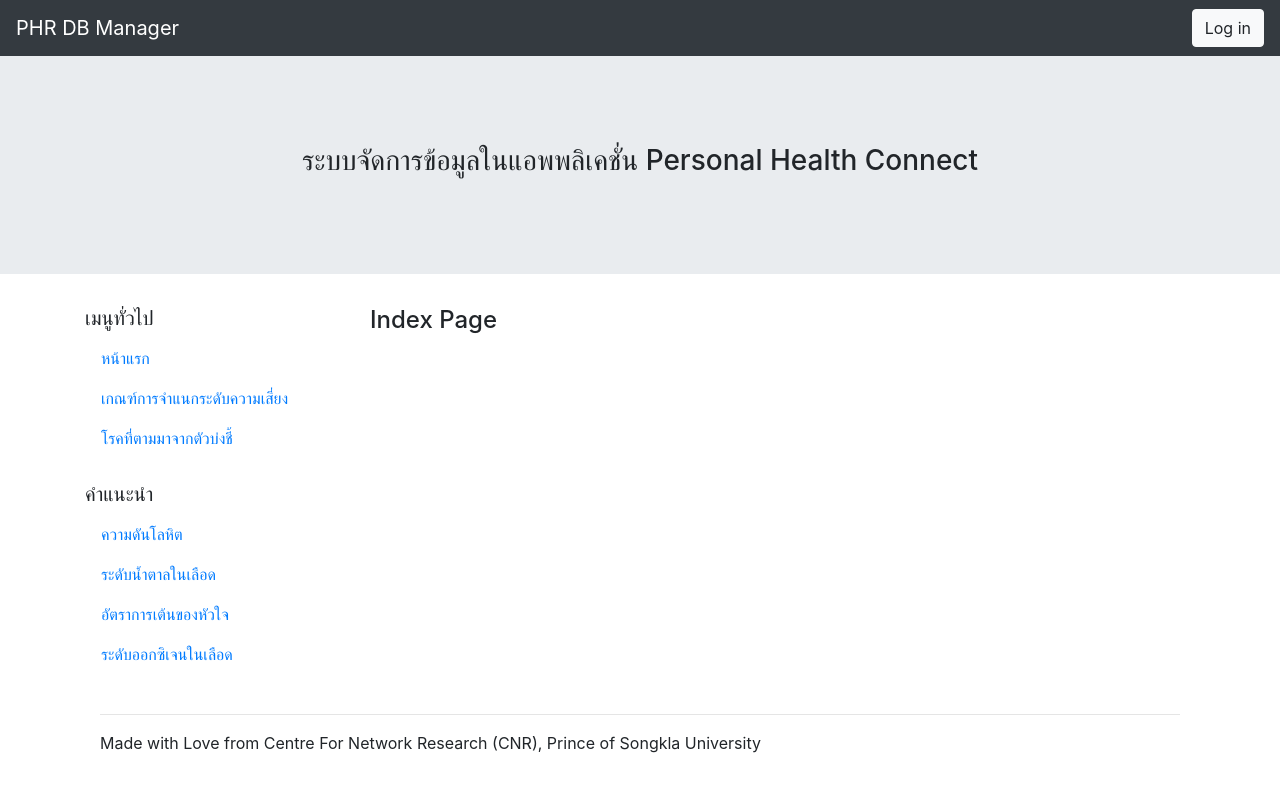
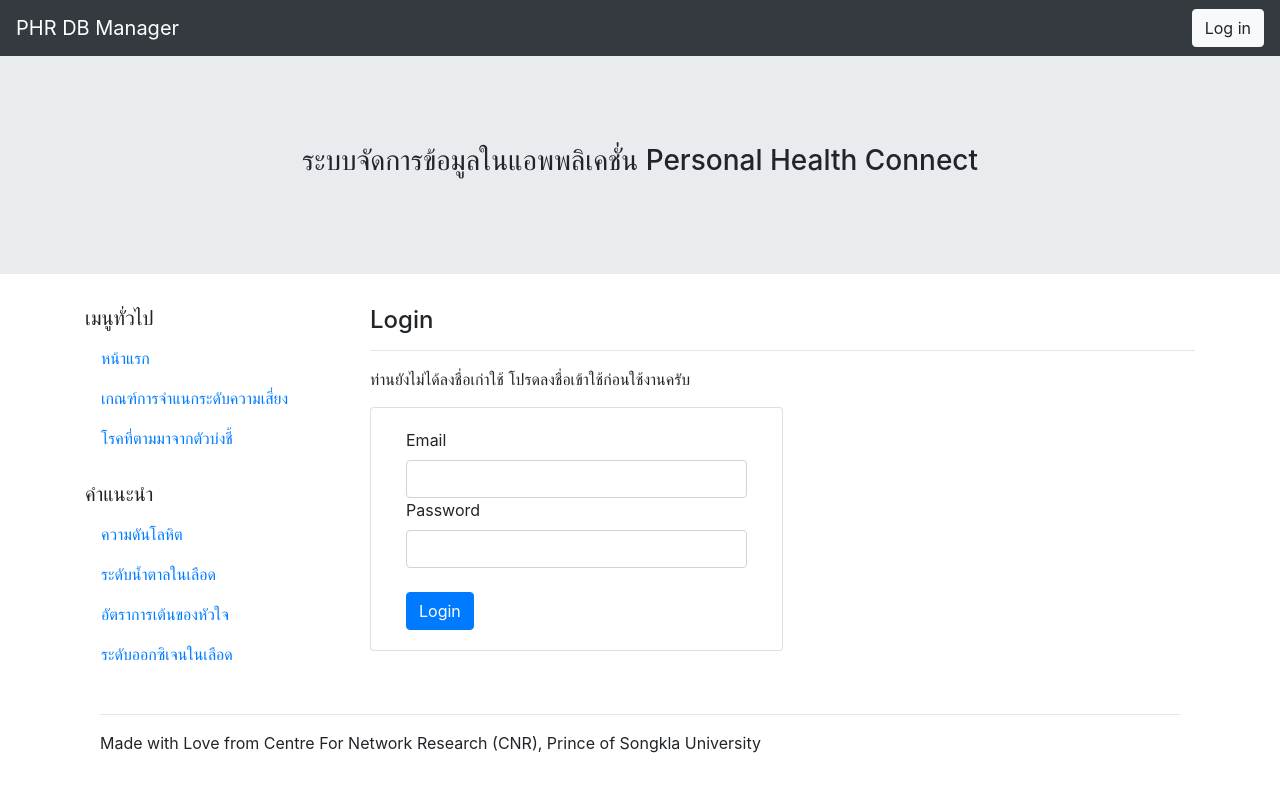
Before and after one commit to theethawat/phr-control-app, a React (Create React App) app: page / in a window 1280 px wide. Shown: the top 792 px of the page. Built offline with nearby package versions, Linux system fonts and the light colour scheme; no server answers.

Commit message:
User Authentication

```diff
--- a/src/App.tsx
+++ b/src/App.tsx
@@ -1,14 +1,15 @@
-import React, { Component } from 'react';
-import Header from "./Component/Header"
-import Footer from './Component/Footer';
+import React, { Component } from "react"
+import Footer from "./Component/Footer"
 import MainUI from "./Component/UIHandling"
-import "bootstrap/dist/css/bootstrap.min.css";
+import "bootstrap/dist/css/bootstrap.min.css"
 import "./index.css"
-import './PhrApp.css';
-import { UICategory } from './Utility/UICategory';
-import { Disease } from './Utility/Disease';
-import { VitalSignDataType } from './Utility/VitalSignDataType';
-import IUserInterfaceChoice from './Component/IUserInterfaceChoice';
+import "./PhrApp.css"
+import { UICategory } from "./Utility/UICategory"
+import { Disease } from "./Utility/Disease"
+import { VitalSignDataType } from "./Utility/VitalSignDataType"
+import IUserInterfaceChoice from "./Component/IUserInterfaceChoice"
+import Firebase from "./Firebase"
+let auth = Firebase.auth()
 
 class App extends Component<any, IUserInterfaceChoice> {
   constructor(props: any) {
@@ -16,13 +17,35 @@
     this.state = {
       category: UICategory.Default,
       selectDataType: VitalSignDataType.Unknown,
-      selectDisease: Disease.Unknown
+      selectDisease: Disease.Unknown,
+      login: false,
+      loginUserName: ""
     }
     this.setHandleUI = this.setHandleUI.bind(this)
+    this.loginAndhandleUI = this.loginAndhandleUI.bind(this)
+    this.logoutClick = this.logoutClick.bind(this)
   }
 
+  componentDidMount() {
+    auth.onAuthStateChanged(user => {
+      if (user) {
+        console.log("Auth State Change has Call")
+        console.log(user.email)
+        this.setState({
+          login: true,
+          loginUserName: user.email!!
+        })
+      } else {
+        console.log("Auth State Change has call but not user Found")
+      }
+    })
+  }
 
-  setHandleUI(category: UICategory, disease?: Disease, dataType?: VitalSignDataType): any {
+  setHandleUI(
+    category: UICategory,
+    disease?: Disease,
+    dataType?: VitalSignDataType
+  ): any {
     console.log("Set Handle UI")
     console.log(dataType)
     this.setState({
@@ -32,38 +55,200 @@
     })
   }
 
+  loginAndhandleUI(userName: string) {
+    console.log("Login and Handling UI")
+    this.setState({
+      category: UICategory.Default,
+      login: true,
+      loginUserName: userName
+    })
+  }
+
+  logoutClick() {
+    auth
+      .signOut()
+      .then(() => {
+        window.alert("Logout Successfully")
+        this.setState({
+          category: UICategory.Default,
+          login: false
+        })
+      })
+      .catch(err => {
+        window.alert("Error " + err)
+      })
+  }
+
   render() {
-    let uiComponent = <MainUI category={this.state.category} selectDataType={this.state.selectDataType} selectDisease={this.state.selectDisease} />
+    let loginHeadingStatus
+    if (this.state.login == false) {
+      loginHeadingStatus = <button className="btn btn-light">Log in</button>
+    } else {
+      loginHeadingStatus = (
+        <div>
+          <span className="text-light">
+            {this.state.loginUserName}{" "}
+            <button onClick={this.logoutClick} className="btn btn-light">
+              Logout
+            </button>
+          </span>
+        </div>
+      )
+    }
+    let uiComponent
+    if (this.state.login == true) {
+      uiComponent = (
+        <MainUI
+          category={this.state.category}
+          selectDataType={this.state.selectDataType}
+          selectDisease={this.state.selectDisease}
+          setUI={this.loginAndhandleUI}
+        />
+      )
+    } else {
+      uiComponent = (
+        <MainUI
+          category={UICategory.NotLogin}
+          selectDataType={this.state.selectDataType}
+          selectDisease={this.state.selectDisease}
+          setUI={this.loginAndhandleUI}
+        />
+      )
+    }
+
     console.log("App.tsx Rander")
     console.log(this.state.selectDataType)
     return (
       <div>
-        <Header />
+        <div>
+          <nav
+            className="navbar navbar-expand-lg navbar-dark bg-dark sticky-top"
+            role="navigation"
+            aria-label="main navigation"
+          >
+            <div className="navbar-brand">PHR DB Manager</div>
+
+            <div
+              className="collapse navbar-collapse"
+              id="navbarSupportedContent"
+            >
+              <ul className="navbar-nav mr-auto"> </ul>
+              <div className="nav-item">{loginHeadingStatus}</div>
+            </div>
+          </nav>
+
+          <div className="acenter jumbotron jumbotron-fluid">
+            <br />
+            <h3>ระบบจัดการข้อมูลในแอพพลิเคชั่น Personal Health Connect</h3>
+            <br />
+          </div>
+        </div>{" "}
         <div className="container">
           <div className="row">
             <div className="col-sm-3">
               <h5>เมนูทั่วไป</h5>
               <ul className="nav flex-column">
-                <li className="nav-item"><a href="#" className="nav-link" onClick={() => this.setHandleUI(UICategory.Default)}>หน้าแรก</a></li>
-                <li className="nav-item"> <a href="#" className="nav-link" onClick={() => this.setHandleUI(UICategory.RiskLevel)}>เกณฑ์การจำแนกระดับความเสี่ยง</a></li>
-                <li className="nav-item"> <a href="#" className="nav-link" onClick={() => this.setHandleUI(UICategory.DiseaseSource)}>โรคที่ตามมาจากตัวบ่งชี้</a></li>
+                <li className="nav-item">
+                  <a
+                    href="#"
+                    className="nav-link"
+                    onClick={() => this.setHandleUI(UICategory.Default)}
+                  >
+                    หน้าแรก
+                  </a>
+                </li>
+                <li className="nav-item">
+                  {" "}
+                  <a
+                    href="#"
+                    className="nav-link"
+                    onClick={() => this.setHandleUI(UICategory.RiskLevel)}
+                  >
+                    เกณฑ์การจำแนกระดับความเสี่ยง
+                  </a>
+                </li>
+                <li className="nav-item">
+                  {" "}
+                  <a
+                    href="#"
+                    className="nav-link"
+                    onClick={() => this.setHandleUI(UICategory.DiseaseSource)}
+                  >
+                    โรคที่ตามมาจากตัวบ่งชี้
+                  </a>
+                </li>
               </ul>
               <br />
               <h5>คำแนะนำ</h5>
               <ul className="nav flex-column">
-                <li className="nav-item"> <a href="#" className="nav-link" onClick={() => this.setHandleUI(UICategory.AdviceVitalSign, undefined, VitalSignDataType.BloodPressure)} >ความดันโลหิต</a></li>
-                <li className="nav-item"> <a href="#" className="nav-link" onClick={() => this.setHandleUI(UICategory.AdviceVitalSign, undefined, VitalSignDataType.Glucose)}>ระดับน้ำตาลในเลือด</a></li>
-                <li className="nav-item"> <a href="#" className="nav-link" onClick={() => this.setHandleUI(UICategory.AdviceVitalSign, undefined, VitalSignDataType.HeartRate)}>อัตราการเต้นของหัวใจ</a></li>
-                <li className="nav-item"> <a href="#" className="nav-link" onClick={() => this.setHandleUI(UICategory.AdviceVitalSign, undefined, VitalSignDataType.Spo2)}>ระดับออกซิเจนในเลือด</a></li>
+                <li className="nav-item">
+                  {" "}
+                  <a
+                    href="#"
+                    className="nav-link"
+                    onClick={() =>
+                      this.setHandleUI(
+                        UICategory.AdviceVitalSign,
+                        undefined,
+                        VitalSignDataType.BloodPressure
+                      )
+                    }
+                  >
+                    ความดันโลหิต
+                  </a>
+                </li>
+                <li className="nav-item">
+                  {" "}
+                  <a
+                    href="#"
+                    className="nav-link"
+                    onClick={() =>
+                      this.setHandleUI(
+                        UICategory.AdviceVitalSign,
+                        undefined,
+                        VitalSignDataType.Glucose
+                      )
+                    }
+                  >
+                    ระดับน้ำตาลในเลือด
+                  </a>
+                </li>
+                <li className="nav-item">
+                  {" "}
+                  <a
+                    href="#"
+                    className="nav-link"
+                    onClick={() =>
+                      this.setHandleUI(
+                        UICategory.AdviceVitalSign,
+                        undefined,
+                        VitalSignDataType.HeartRate
+                      )
+                    }
+                  >
+                    อัตราการเต้นของหัวใจ
+                  </a>
+                </li>
+                <li className="nav-item">
+                  {" "}
+                  <a
+                    href="#"
+                    className="nav-link"
+                    onClick={() =>
+                      this.setHandleUI(
+                        UICategory.AdviceVitalSign,
+                        undefined,
+                        VitalSignDataType.Spo2
+                      )
+                    }
+                  >
+                    ระดับออกซิเจนในเลือด
+                  </a>
+                </li>
               </ul>
-
             </div>
 
-
-            <div className="col-sm-9" >
-              {uiComponent}
-            </div>
-
+            <div className="col-sm-9">{uiComponent}</div>
           </div>
           <Footer />
         </div>
@@ -72,4 +257,4 @@
   }
 }
 
-export default App;
+export default App
--- a/src/Component/Header.tsx
+++ /dev/null
@@ -1,34 +0,0 @@
-import React, { Component } from "react"
-class Header extends Component<any, any> {
-    render() {
-        return (
-            <div>
-                <nav className="navbar navbar-expand-lg navbar-dark bg-dark sticky-top" role="navigation" aria-label="main navigation">
-                    <div className="navbar-brand">
-                        PHR DB Manager
-                    </div>
-
-                    <div className="collapse navbar-collapse" id="navbarSupportedContent">
-
-                        <ul className="navbar-nav mr-auto"> </ul>
-                        <div className="nav-item">
-
-                            <button className="btn btn-light">
-                                Log in
-                                    </button>
-                        </div>
-                    </div>
-                </nav>
-
-                <div className="acenter jumbotron jumbotron-fluid">
-                    <br />
-                    <h3>
-                        ระบบจัดการข้อมูลในแอพพลิเคชั่น Personal Health Connect
-                    </h3>
-                    <br />
-                </div>
-            </div>
-        )
-    }
-}
-export default Header
--- a/src/Component/IUserInterfaceChoice.ts
+++ b/src/Component/IUserInterfaceChoice.ts
@@ -5,4 +5,6 @@
   category: UICategory
   selectDisease?: Disease
   selectDataType?: VitalSignDataType
+  login: boolean
+  loginUserName: string
 }
--- a/src/Component/UIHandling.tsx
+++ b/src/Component/UIHandling.tsx
@@ -5,10 +5,10 @@
 import AdviceVitalSignUI from "../UserInterface/AdviceVitalSignUI"
 import DiseaseSource from "../UserInterface/DiseaseSourceUI"
 import RiskLevelUI from "../UserInterface/RiskLevelUI"
-import VitalSignStatUI from "../UserInterface/VitalSignStatUI"
 import DefaultUI from "../UserInterface/DefaultUI"
 import { VitalSignDataType } from "../Utility/VitalSignDataType"
 import { isNullOrUndefined } from "util"
+import NoLoginUI from "../UserInterface/NoLoginUI"
 
 class UIHandling extends Component<any, IUserInterfaceChoice> {
   constructor(props: any) {
@@ -16,11 +16,24 @@
     this.state = {
       category: this.props.category,
       selectDataType: this.props.selectDataType,
-      selectDisease: this.props.selectDisease
+      selectDisease: this.props.selectDisease,
+      login: this.props.login,
+      loginUserName: this.props.loginUserName
     }
     console.log("UI Handling Working")
     console.log(this.state.selectDataType)
     this.renderUI = this.renderUI.bind(this)
+    this.onLogin = this.onLogin.bind(this)
+  }
+
+  onLogin(userName: string) {
+    console.log("On Login has call")
+    this.setState({
+      category: UICategory.Default,
+      login: true,
+      loginUserName: userName
+    })
+    this.props.setUI(userName)
   }
 
   renderUI(requestUI?: UICategory, dataType?: VitalSignDataType) {
@@ -43,6 +56,9 @@
       case UICategory.Default:
         shouldShow = <DefaultUI />
         break
+      case UICategory.NotLogin:
+        shouldShow = <NoLoginUI login={this.onLogin} />
+        break
       default:
         shouldShow = <DefaultUI />
         break
--- a/src/UserInterface/AdviceVitalSignUI.tsx
+++ b/src/UserInterface/AdviceVitalSignUI.tsx
@@ -19,6 +19,7 @@
       adviceSafe: ""
     }
     this.renderNewAdvice = this.renderNewAdvice.bind(this)
+    this.prepareSubmitingNewAdvice = this.prepareSubmitingNewAdvice.bind(this)
   }
 
   componentWillReceiveProps(nextProps: any) {
@@ -76,6 +77,26 @@
     })
   }
 
+  prepareSubmitingNewAdvice() {
+    let dataType = this.state.dataTypeName
+    let adviceDanger = this.state.adviceDanger
+    let adviceRisk = this.state.adviceRisk
+    let adviceSafe = this.state.adviceSafe
+    db.collection("vitalsign_advice")
+      .doc(dataType)
+      .update({
+        advice_danger: adviceDanger,
+        advice_risk: adviceRisk,
+        advice_safe: adviceSafe
+      })
+      .then(message => {
+        window.alert("Success Updating" + message)
+      })
+      .catch(err => {
+        window.alert("Error Found " + err)
+      })
+  }
+
   render() {
     return (
       <div>
@@ -108,7 +129,10 @@
             value={this.state.adviceDanger}
           ></textarea>
           <br />
-          <button className="btn btn-primary" type="submit">
+          <button
+            className="btn btn-primary"
+            onClick={this.prepareSubmitingNewAdvice}
+          >
             Update
           </button>
         </form>
--- /dev/null
+++ b/src/UserInterface/NoLoginUI.tsx
@@ -0,0 +1,83 @@
+import React, { Component } from "react"
+import Firebase from "../Firebase"
+import { UICategory } from "../Utility/UICategory"
+let auth = Firebase.auth()
+class NoLoginUI extends Component<any, any> {
+  constructor(props: any) {
+    super(props)
+    this.state = {
+      email: "",
+      password: ""
+    }
+    this.renderDataOnType = this.renderDataOnType.bind(this)
+    this.prepareLogin = this.prepareLogin.bind(this)
+  }
+
+  renderDataOnType(event: any) {
+    let target = event.target
+    let inputEmail = target.name == "email" ? target.value : this.state.email
+    let inputPassword =
+      target.name == "password" ? target.value : this.state.password
+    console.log(inputEmail)
+    this.setState({
+      email: inputEmail,
+      password: inputPassword
+    })
+  }
+
+  prepareLogin() {
+    let email: string = this.state.email
+    let password: string = this.state.password
+    auth
+      .signInWithEmailAndPassword(email, password)
+      .then(value => {
+        console.log(value.user)
+        window.alert("Successfully Login")
+        this.props.login(email)
+      })
+      .catch(err => {
+        window.alert("Error" + err)
+      })
+  }
+
+  render() {
+    return (
+      <div>
+        <h4> Login </h4>
+        <hr />
+        <p>ท่านยังไม่ได้ลงชื่อเก่าใช้ โปรดลงชื่อเข้าใช้ก่อนใช้งานครับ</p>
+        <form>
+          <div className="card col-sm-6">
+            <div className="card-body">
+              <label>Email</label>
+              <input
+                value={this.state.email}
+                name="email"
+                type="email"
+                className="form-control"
+                onChange={this.renderDataOnType}
+              />
+              <label>Password</label>
+              <input
+                value={this.state.password}
+                name="password"
+                type="password"
+                className="form-control"
+                onChange={this.renderDataOnType}
+              />
+              <br />
+              <button
+                className="btn btn-primary"
+                onClick={this.prepareLogin}
+                type="button"
+              >
+                Login
+              </button>
+            </div>
+          </div>
+        </form>
+      </div>
+    )
+  }
+}
+export default NoLoginUI
--- a/src/Utility/UICategory.ts
+++ b/src/Utility/UICategory.ts
@@ -4,5 +4,6 @@
   VitalSignStat,
   AdviceVitalSign,
   AdviceDisease,
-  Default
+  Default,
+  NotLogin
 }
```
